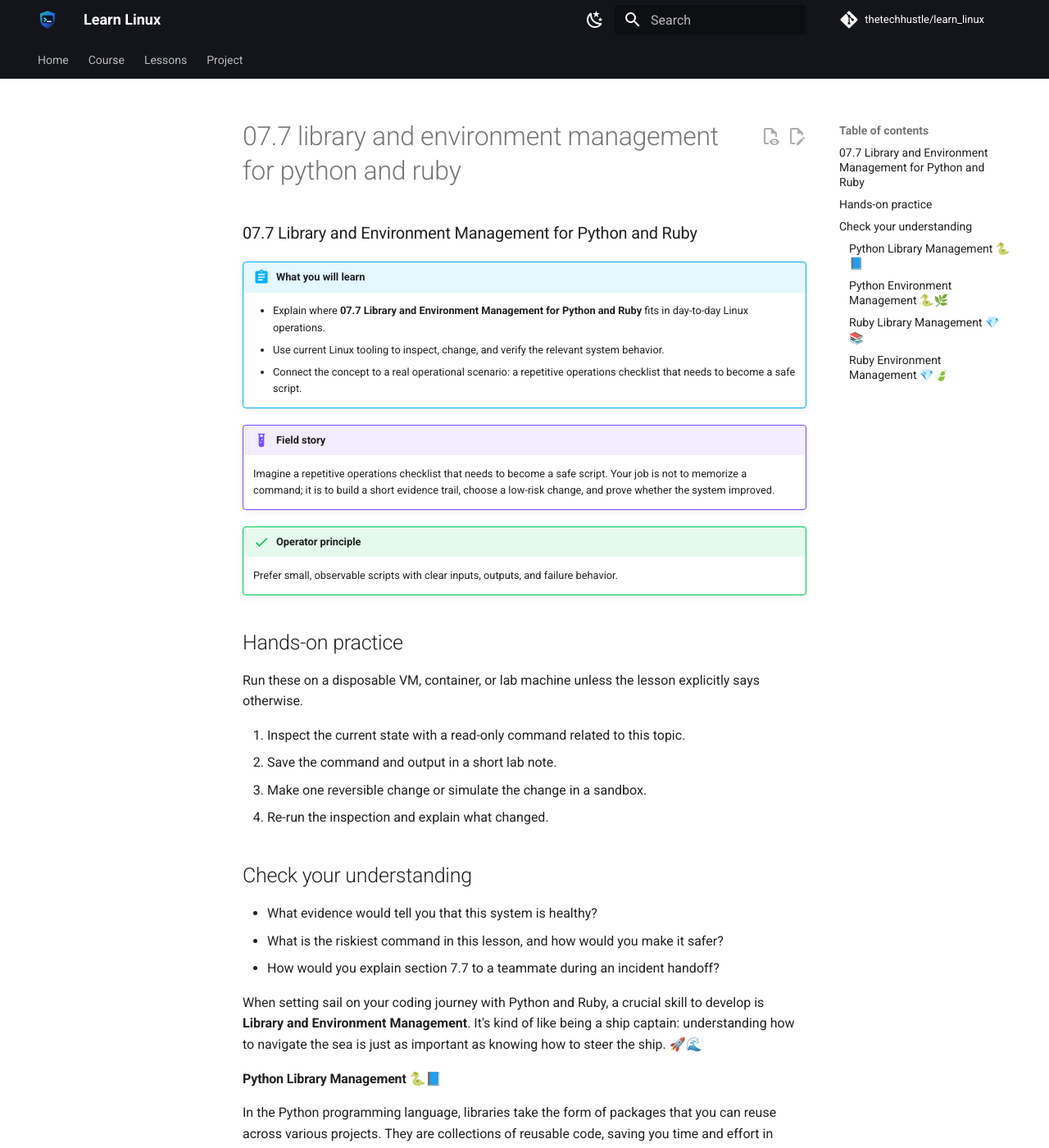
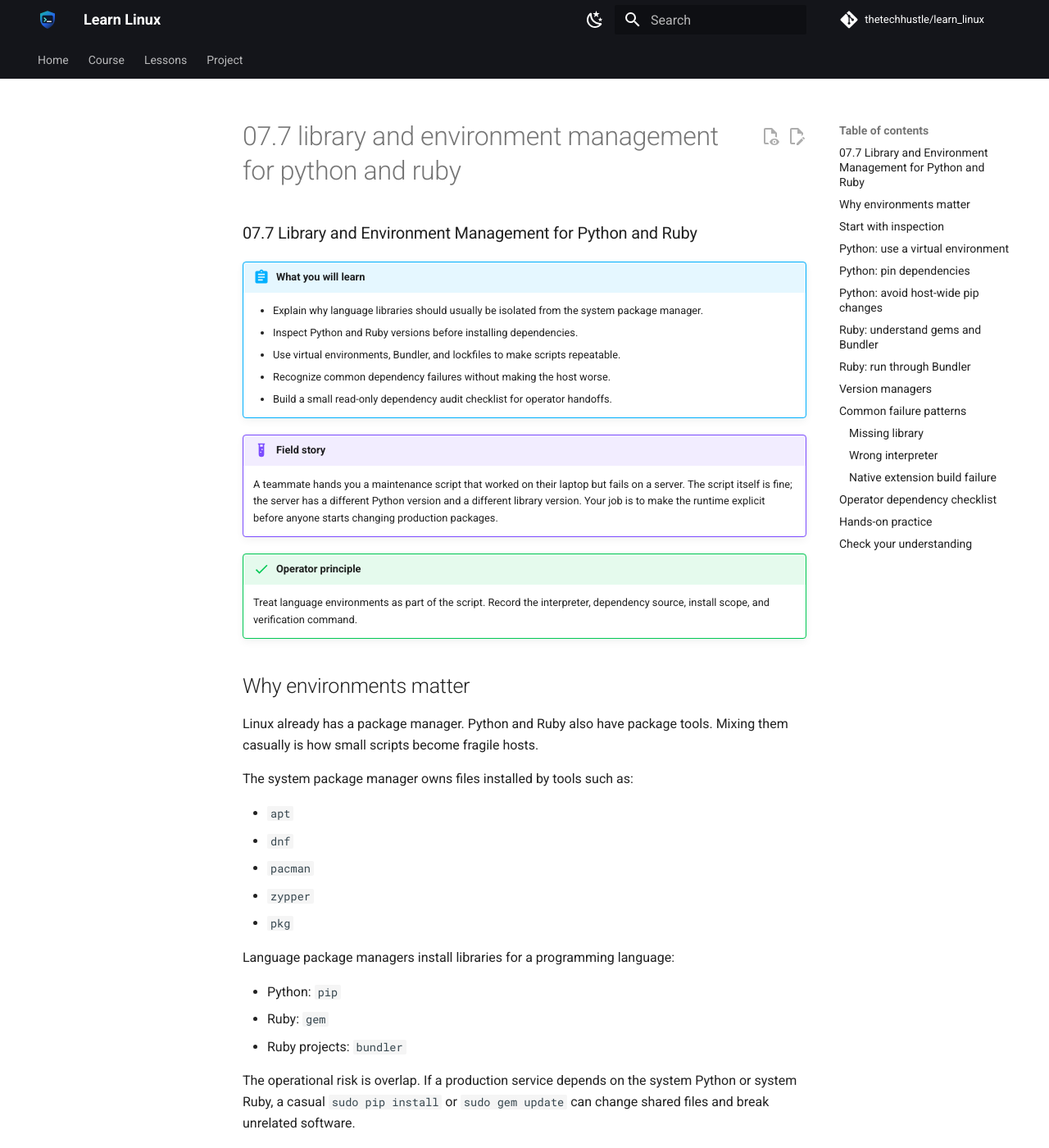
Before and after one commit to thetechhustle/learn_linux, an MkDocs documentation site: the page built from docs/lessons/07_scripting_and_the_shell/07.7_library_and_environment_management_for_python_and_ruby.md, in a window 1280 px wide and 1400 px high. Shown: the whole window at 82% size. Built offline with MkDocs 1.6.1 and Material for MkDocs 9.7.7, drawn with Linux system fonts in a browser that asks for light colours; comment, search, counter and statistics services are not loaded; some of the changed text lies outside the part shown.

Commit message:
Improve Chapter 07 library environment lesson (#50)
Co-authored-by: Jules Ai <jules@Juless-Air.ts.net lan>

````diff
--- a/docs/lessons/07_scripting_and_the_shell/07.7_library_and_environment_management_for_python_and_ruby.md
+++ b/docs/lessons/07_scripting_and_the_shell/07.7_library_and_environment_management_for_python_and_ruby.md
@@ -1,104 +1,311 @@
 ### 07.7 Library and Environment Management for Python and Ruby
 
-
-
 !!! abstract "What you will learn"
-    - Explain where **07.7 Library and Environment Management for Python and Ruby** fits in day-to-day Linux operations.
-    - Use current Linux tooling to inspect, change, and verify the relevant system behavior.
-    - Connect the concept to a real operational scenario: a repetitive operations checklist that needs to become a safe script.
+    - Explain why language libraries should usually be isolated from the system package manager.
+    - Inspect Python and Ruby versions before installing dependencies.
+    - Use virtual environments, Bundler, and lockfiles to make scripts repeatable.
+    - Recognize common dependency failures without making the host worse.
+    - Build a small read-only dependency audit checklist for operator handoffs.
 
 !!! example "Field story"
-    Imagine a repetitive operations checklist that needs to become a safe script. Your job is not to memorize a command; it is to build a short evidence trail, choose a low-risk change, and prove whether the system improved.
+    A teammate hands you a maintenance script that worked on their laptop but fails on a server. The script itself is fine; the server has a different Python version and a different library version. Your job is to make the runtime explicit before anyone starts changing production packages.
 
 !!! success "Operator principle"
-    Prefer small, observable scripts with clear inputs, outputs, and failure behavior.
+    Treat language environments as part of the script. Record the interpreter, dependency source, install scope, and verification command.
+
+## Why environments matter
+
+Linux already has a package manager. Python and Ruby also have package tools. Mixing them casually is how small scripts become fragile hosts.
+
+The system package manager owns files installed by tools such as:
+
+- `apt`
+- `dnf`
+- `pacman`
+- `zypper`
+- `pkg`
+
+Language package managers install libraries for a programming language:
+
+- Python: `pip`
+- Ruby: `gem`
+- Ruby projects: `bundler`
+
+The operational risk is overlap. If a production service depends on the system Python or system Ruby, a casual `sudo pip install` or `sudo gem update` can change shared files and break unrelated software.
+
+## Start with inspection
+
+Before installing anything, record the interpreter and package tool versions.
+
+```sh
+command -v python3
+python3 --version
+python3 -m pip --version
+```
+
+```sh
+command -v ruby
+ruby --version
+command -v gem
+gem --version
+```
+
+If Ruby Bundler is installed, check it too:
+
+```sh
+command -v bundle
+bundle --version
+```
+
+These commands are read-only. They give the next operator evidence about what was actually present on the host.
+
+## Python: use a virtual environment
+
+Python's built-in `venv` module creates an isolated environment for a project or script.
+
+Create one inside a project directory:
+
+```sh
+python3 -m venv .venv
+```
+
+Activate it:
+
+```sh
+. .venv/bin/activate
+```
+
+Confirm that Python and `pip` now point into the environment:
+
+```sh
+command -v python
+command -v pip
+python --version
+python -m pip --version
+```
+
+Install dependencies through the interpreter you intend to use:
+
+```sh
+python -m pip install requests
+```
+
+Prefer `python -m pip` over plain `pip` in runbooks. It makes the interpreter/package-manager relationship explicit.
+
+Leave the environment:
+
+```sh
+deactivate
+```
+
+## Python: pin dependencies
+
+A script that needs third-party libraries should describe them in a dependency file.
+
+Simple `requirements.txt` example:
+
+```txt
+requests==2.32.3
+```
+
+Install from it:
+
+```sh
+python -m pip install -r requirements.txt
+```
+
+Freeze the current environment only when you intentionally want an exact snapshot:
+
+```sh
+python -m pip freeze > requirements.txt
+```
+
+Be careful with `freeze` on a messy environment. It can capture unrelated libraries and make the script look more complicated than it is.
+
+## Python: avoid host-wide pip changes
+
+Avoid this on shared systems:
+
+```sh
+sudo pip install some-package
+```
+
+Also avoid:
+
+```sh
+sudo python3 -m pip install some-package
+```
+
+Those commands can modify shared interpreter paths. If a system package is needed, prefer the OS package manager:
+
+```sh
+apt search python3-requests
+```
+
+For application-specific libraries, prefer a virtual environment under the application or automation directory.
+
+## Ruby: understand gems and Bundler
+
+Ruby libraries are called gems. The low-level tool is `gem`; the project-level tool is usually Bundler.
+
+Inspect the Ruby environment:
+
+```sh
+ruby --version
+gem env home
+gem env path
+```
+
+Install a gem directly only for simple local experiments or clearly scoped operator tools:
+
+```sh
+gem install json
+```
+
+For a project, use Bundler and a `Gemfile`.
+
+```ruby
+source "https://rubygems.org"
+
+gem "colorize", "1.1.0"
+```
+
+Install:
+
+```sh
+bundle install
+```
+
+Bundler writes `Gemfile.lock`. Commit or preserve that lockfile when the goal is repeatability. It records the exact resolved gem versions.
+
+## Ruby: run through Bundler
+
+When a Ruby script depends on a `Gemfile`, run it through Bundler:
+
+```sh
+bundle exec ruby script.rb
+```
+
+That tells Ruby to use the dependency set recorded by the project instead of whatever gems happen to be available globally.
+
+You can inspect outdated project gems without changing them:
+
+```sh
+bundle outdated
+```
+
+## Version managers
+
+Some hosts use version managers:
+
+- Python: `pyenv`, `asdf`
+- Ruby: `rbenv`, `rvm`, `asdf`
+
+These tools can be useful on developer workstations and controlled automation hosts. They can also confuse operations if the active version depends on shell startup files.
+
+Look for version markers:
+
+```sh
+ls -a | grep -E '(^\\.python-version$|^\\.ruby-version$|^\\.tool-versions$)'
+```
+
+Inspect the active executable path:
+
+```sh
+command -v python3
+command -v ruby
+```
+
+If the path points into a user home directory, document that in the handoff. A service account or cron job may not see the same runtime.
+
+## Common failure patterns
+
+### Missing library
+
+Python:
+
+```text
+ModuleNotFoundError: No module named 'requests'
+```
+
+Ruby:
+
+```text
+cannot load such file -- colorize
+```
+
+Likely cause: the script is running outside the environment where the dependency was installed.
+
+### Wrong interpreter
+
+A script may use a different interpreter than the one you inspected. Check the first line:
+
+```sh
+head -n 1 script.py
+head -n 1 script.rb
+```
+
+Common shebangs:
+
+```sh
+#!/usr/bin/env python3
+#!/usr/bin/env ruby
+```
+
+`/usr/bin/env` searches `PATH`, so the result can change between an interactive shell, cron, systemd, SSH, and CI.
+
+### Native extension build failure
+
+Some packages compile native code. Failures may mention missing headers, compilers, or development libraries.
+
+Do not blindly install random build tools on production hosts. First identify:
+
+- the package being installed
+- whether a prebuilt package exists
+- whether the install belongs in a build image instead of on the host
+- whether the OS package manager provides the required development headers
+
+## Operator dependency checklist
+
+For any Python or Ruby script being handed to another operator, record:
+
+- interpreter command and version
+- package manager command and version
+- whether dependencies are system packages, a Python virtual environment, or Bundler gems
+- dependency file path, such as `requirements.txt`, `Gemfile`, or `Gemfile.lock`
+- setup command
+- run command
+- verification command
+- whether the script is read-only or makes changes
+
+Example handoff:
+
+```text
+Script: summarize_logs.py
+Runtime: python3 3.12.2
+Environment: .venv in repo root
+Dependencies: requirements.txt
+Setup: python3 -m venv .venv && . .venv/bin/activate && python -m pip install -r requirements.txt
+Run: . .venv/bin/activate && python summarize_logs.py /var/log/app.log
+Verification: python -m pytest
+Safety: read-only log parsing
+```
 
 ## Hands-on practice
 
 Run these on a disposable VM, container, or lab machine unless the lesson explicitly says otherwise.
 
-1. Inspect the current state with a read-only command related to this topic.
-2. Save the command and output in a short lab note.
-3. Make one reversible change or simulate the change in a sandbox.
-4. Re-run the inspection and explain what changed.
+1. Inspect the local Python and Ruby versions with read-only commands.
+2. Create a temporary Python virtual environment under `/tmp`.
+3. Install one harmless Python package inside that environment.
+4. Confirm that `python -m pip --version` points into the temporary environment.
+5. Create a small Ruby `Gemfile` in a temporary directory and run `bundle install` if Bundler is available.
+6. Write a short handoff note that records the runtime, dependency file, setup command, and cleanup command.
+7. Remove the temporary directory when done.
 
 ## Check your understanding
 
-- What evidence would tell you that this system is healthy?
-- What is the riskiest command in this lesson, and how would you make it safer?
-- How would you explain section 7.7 to a teammate during an incident handoff?
-
-
-When setting sail on your coding journey with Python and Ruby, a crucial skill to develop is **Library and Environment Management**. It's kind of like being a ship captain: understanding how to navigate the sea is just as important as knowing how to steer the ship. 🚀🌊
-
-#### Python Library Management 🐍📘
-
-In the Python programming language, libraries take the form of packages that you can reuse across various projects. They are collections of reusable code, saving you time and effort in coding from scratch.
-
-**pip** is a package installer for Python. It's a tool that makes it easy to install, upgrade, and remove Python packages and their dependencies. Let's explore how to use pip to manage your Python libraries.
-
-To install a specific package, you could use the `pip install` command:
-
-```
-pip install pandas
-```
-
-What if you want to remove a package? Simply utilize the `pip uninstall` command:
-
-```
-pip uninstall pandas
-```
-
-#### Python Environment Management 🐍🌿
-
-Now, let's discuss environment management. For Python, we'll be using **virtualenv**. A virtual environment is essentially a self-contained working directory that encapsulates a Python environment. It allows you to work on multiple projects with different requirements without the clashing of versions.
-
-To create a virtual environment, you use the `virtualenv` followed by your environment name:
-
-```
-virtualenv projectA_env
-```
-
-And to activate the virtual environment:
-
-```
-source projectA_env/bin/activate
-```
-
-Voilà, you're now inside your secluded Python environment! 🏞️
-
-#### Ruby Library Management 💎📚
-
-Ruby handling libraries – known as **gems** – uses a tool aptly named **RubyGems**. Similar to Python's package management, you can install, upgrade, and remove gems using simple commands.
-
-To install a new gem, use the `gem install` command:
-
-```
-gem install rails
-```
-
-And if you want to remove a gem:
-
-```
-gem uninstall rails
-```
-
-Sounds straightforward, doesn't it? 💡
-
-#### Ruby Environment Management 💎🍃
-
-On to environment management with Ruby, we have **rbenv**, a tool that lets you install and manage different versions of Ruby. The beauty of rbenv is that it lets you switch between versions easily.
-
-To install a specific version of Ruby, just type:
-
-```
-rbenv install 2.7.1
-```
-
-And to set the Ruby version for your session:
-
-```
-rbenv global 2.7.1
-```
-
-Navigating your coding environment might initially seem daunting, but once you master these essential skills, you'll find yourself at the helm of a truly powerful vessel. Code libraries and virtual environments are the wind in your sails ⛵ - use them wisely and they'll carry you forward on your journey to master Linux, Python, and Ruby. 🌠
+- Why is `sudo pip install` risky on a shared Linux host?
+- What is the difference between `requirements.txt` and `Gemfile.lock`?
+- Why does `bundle exec ruby script.rb` reduce surprise?
+- What evidence would you collect before changing dependencies for a production script?
````
